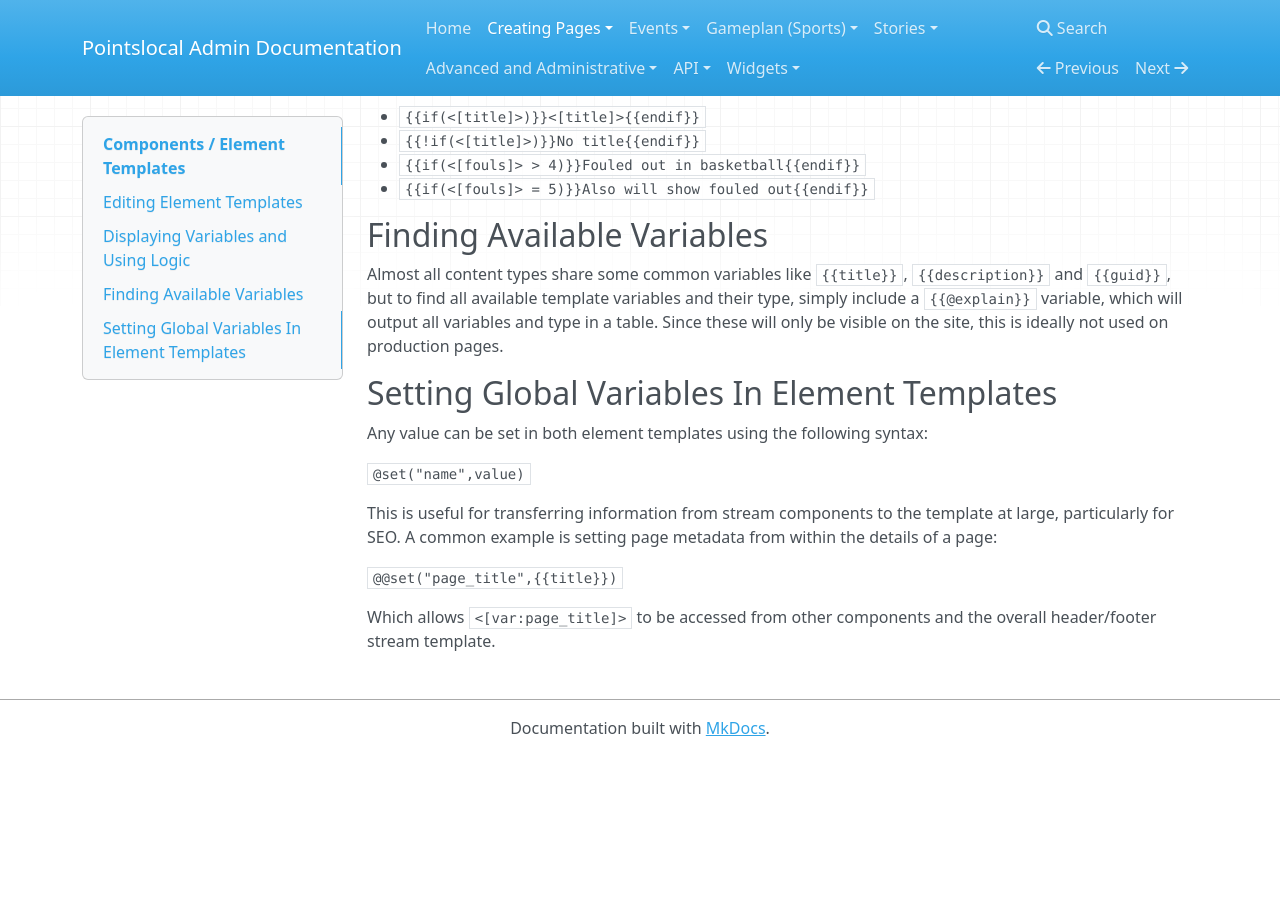
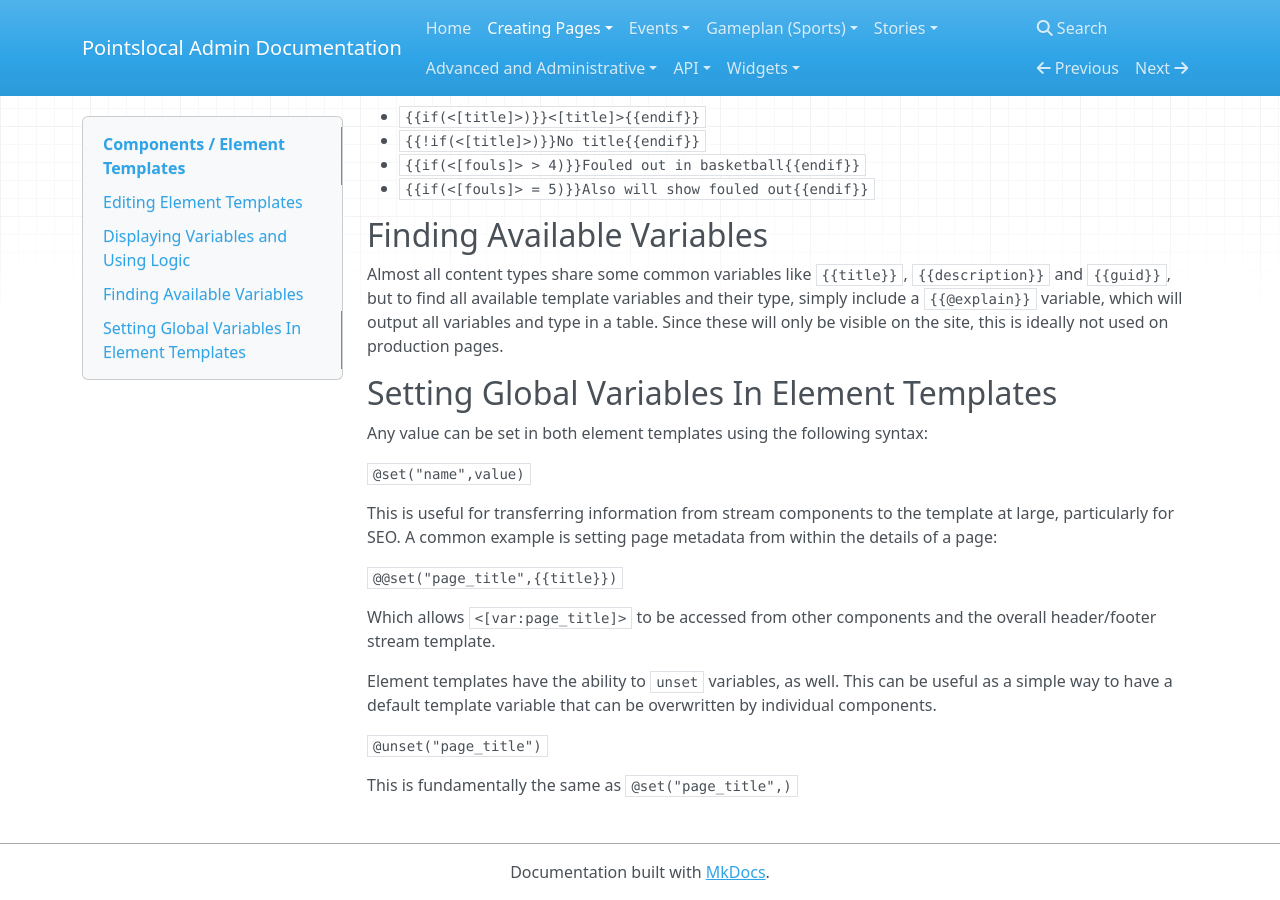
Before and after one commit to pointslocal/admin-docs, an MkDocs documentation site: the page built from docs/content_element_templates.md, in a window 1280 px wide and 900 px high, scrolled down 1348 px. Built offline with MkDocs 1.6.1, drawn with Linux system fonts in a browser that asks for light colours; nearby versions of some CDN libraries; old or Windows-style settings are respelled for this version of MkDocs; before the commit the page ends 2104 px from its top, so only the background shows below that.

Commit message:
adds unset

````diff
--- a/docs/content_element_templates.md
+++ b/docs/content_element_templates.md
@@ -40,3 +40,9 @@ This is useful for transferring information from stream components to the templa
 ```@@set("page_title",{{title}})```
 
 Which allows ```<[var:page_title]>``` to be accessed from other components and the overall header/footer stream template.
+
+Element templates have the ability to ```unset``` variables, as well. This can be useful as a simple way to have a default template variable that can be overwritten by individual components.
+
+```@unset("page_title")```
+
+This is fundamentally the same as ```@set("page_title",)```
````
